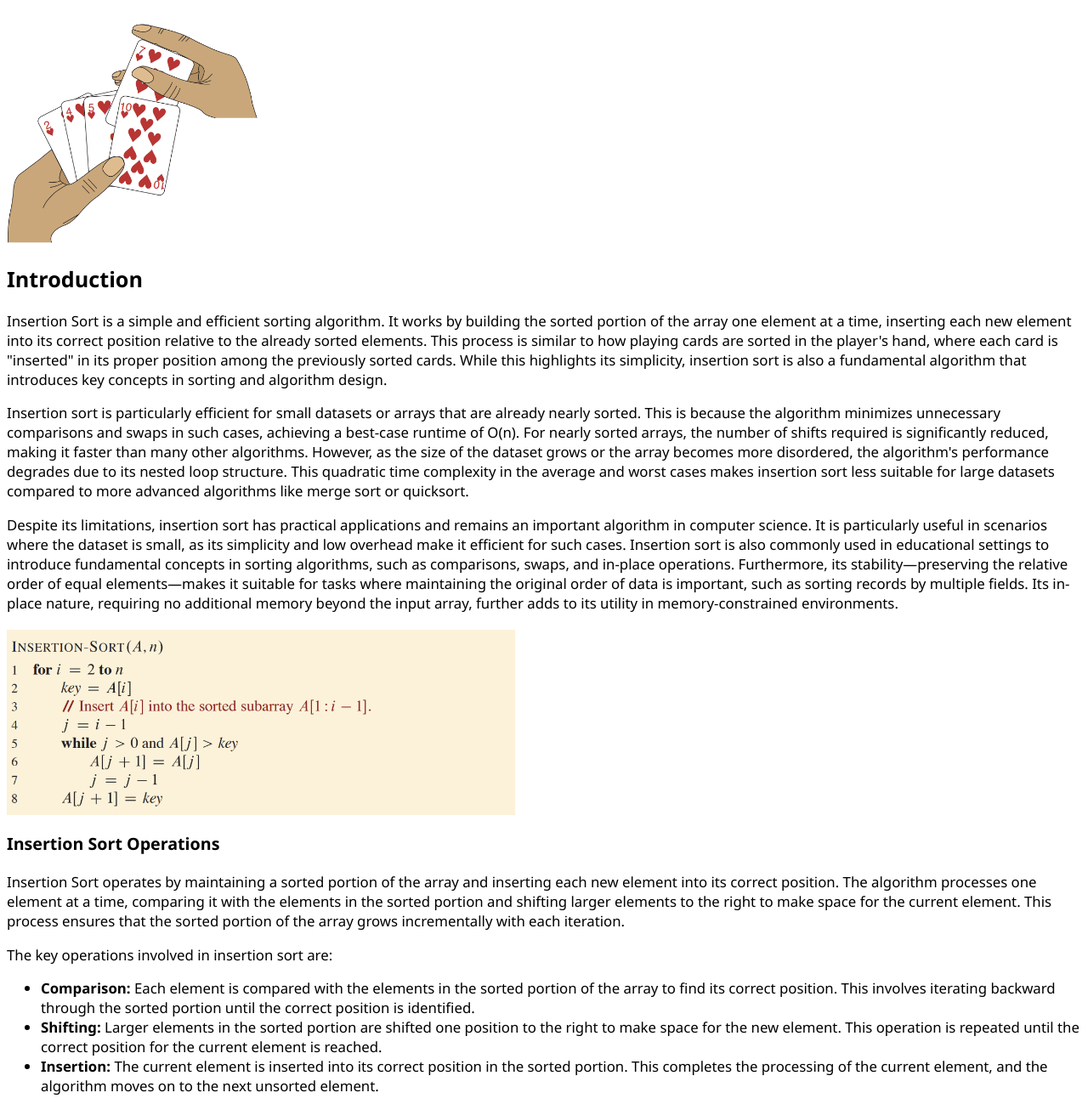
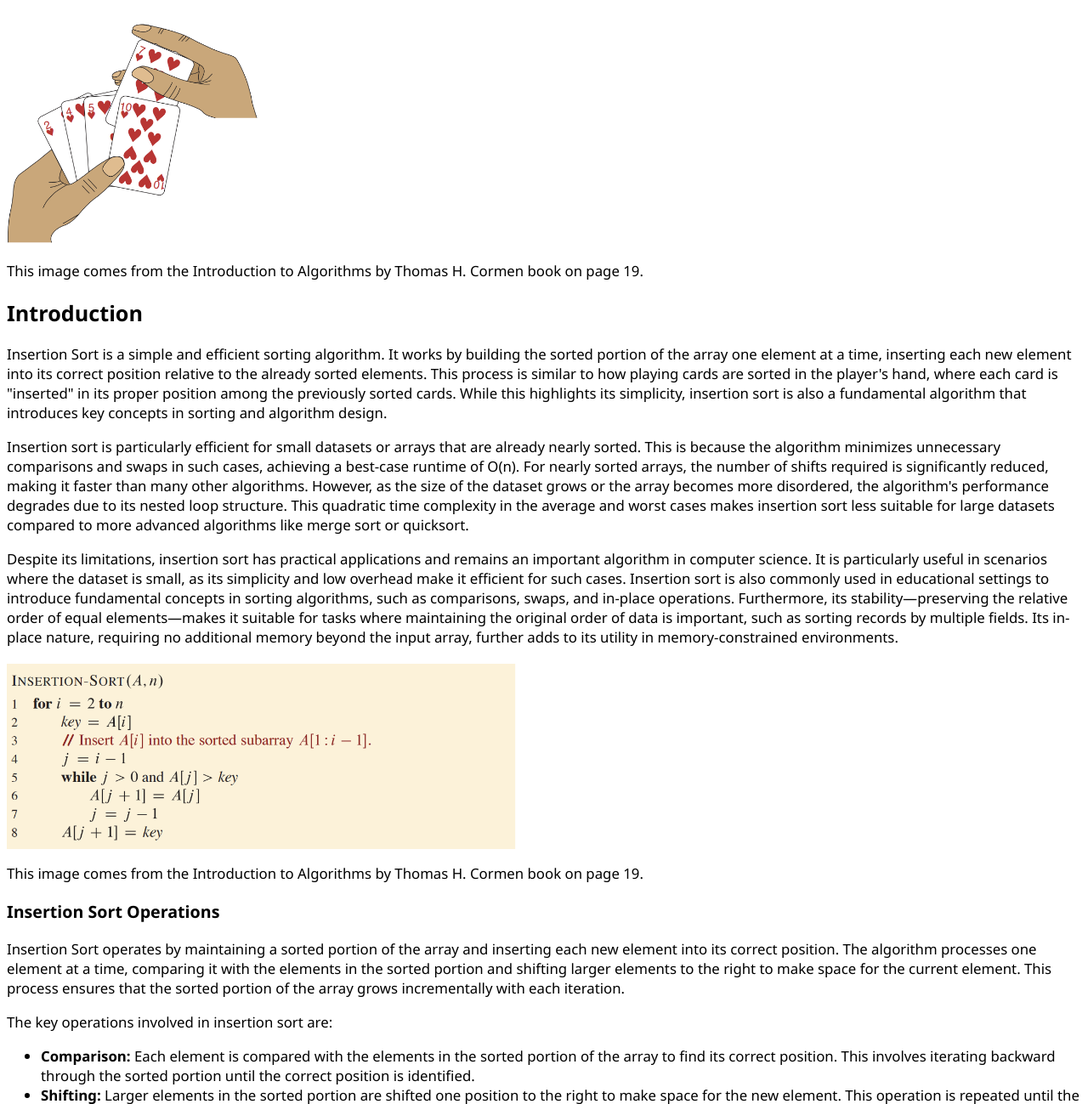
Before and after one commit to acastro23/ds-webapp, a Django app: template learnApp/templates/learnApp/descriptions/insertion-sort.html in a window 1280 px wide. Shown: the top 1299 px of the page at 85% size. Run offline with Django 5.2, Linux system fonts and the light colour scheme; the template is opened without the code that fills it, so the values that code supplies are empty.

Commit message:
added citation for images

```diff
--- a/learnApp/templates/learnApp/descriptions/insertion-sort.html
+++ b/learnApp/templates/learnApp/descriptions/insertion-sort.html
@@ -4,6 +4,9 @@
     <div class="card mb-4 shadow-sm">
         <div class="text-center">
             <img src="/static/learnApp/images/insertionsort_example1.png" alt="Insertion Sort Example" class="img-fluid border-black" style="max-width: 300px; height: auto;">
+            <p class="image-caption text-muted small">
+                This image comes from the <span class="fst-italic fw-semibold text-dark">Introduction to Algorithms by Thomas H. Cormen</span> book on page 19.
+            </p>
         </div>
         <div class="card-body">
             <h2 class="card-title text-center">Introduction</h2>
@@ -35,6 +38,9 @@
     <div class="card mb-4 shadow-sm">
         <div class="text-center">
             <img src="/static/learnApp/images/insertionsort_example2.png" alt="Insertion Sort Example" class="img-fluid border-black" style="max-width: 600px; height: auto;">
+            <p class="image-caption text-muted small">
+                This image comes from the <span class="fst-italic fw-semibold text-dark">Introduction to Algorithms by Thomas H. Cormen</span> book on page 19.
+            </p>
         </div>
         <div class="card-body">
             <h3 class="card-title text-center">Insertion Sort Operations</h3>
@@ -88,6 +94,9 @@
         <p class="text-center small fst-italic text-dark"><u>Given this array, sort it using insertion sort:</u></p>
         <div class="text-center">
             <img src="/static/learnApp/images/insertionsort_example3.png" alt="Insertion Sort Example" class="img-fluid border-black" style="max-width: 700px; height: auto;">
+            <p class="image-caption text-muted small">
+                This image comes from the <span class="fst-italic fw-semibold text-dark">Introduction to Algorithms by Thomas H. Cormen</span> book on page 20.
+              </p>
         </div>
         <h4 class="text-center mt-4">Step-by-Step of Insertion Sort</h4>
         <div class="table-responsive">
```
